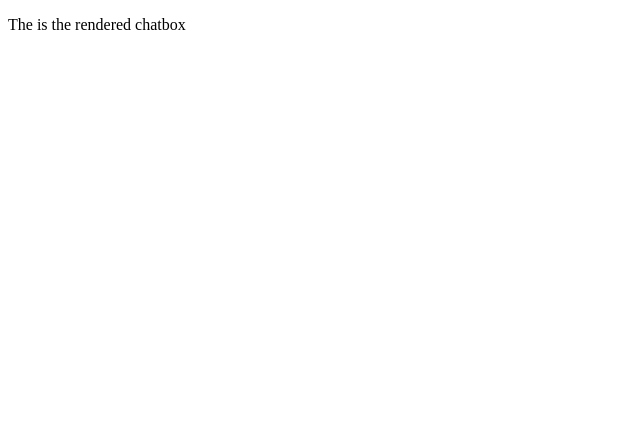
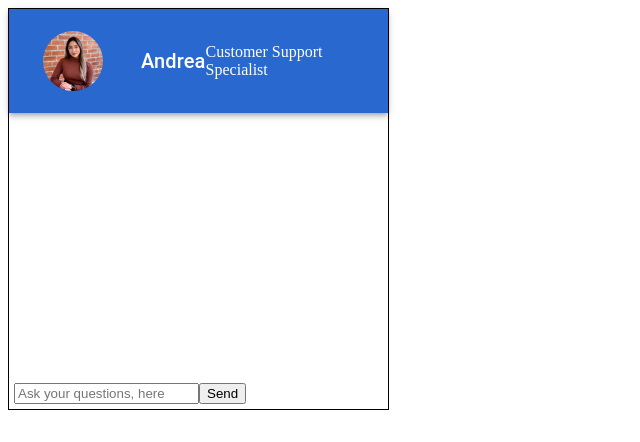
Before and after one commit to seancarnahan/TMChatbotHachathon, a React (Create React App) app: page / in a window 1280 px wide. Both pictures are taken after a click on the button "OPEN". Shown: the top 442 px of the page, without its empty margins (0-640 px from the left). Built offline with nearby package versions, Linux system fonts and the light colour scheme.

Commit message:
added message box

```diff
--- a/package.json
+++ b/package.json
@@ -3,7 +3,10 @@
   "version": "0.1.0",
   "private": true,
   "dependencies": {
+    "@material-ui/core": "^4.1.3",
+    "@material-ui/icons": "^4.2.1",
     "axios": "^0.19.0",
+    "bootstrap": "^4.3.1",
     "material-ui": "^0.20.2",
     "react": "^16.8.6",
     "react-bootstrap": "^1.0.0-beta.9",
--- a/src/App.css
+++ b/src/App.css
@@ -0,0 +1,36 @@
+.ChatBoxWrapper {
+  margin: 0;
+  padding: 0;
+  width: 30%;
+  height:25em;
+  position: relative;
+  border: solid;
+  border-width: 1px;
+}
+
+.header {
+  padding: 0;
+  margin: 0;
+}
+
+.message-box {
+  position: absolute;
+  bottom: 0;
+}
+
+.mb-3 {
+  padding: 0;
+  margin: 0;
+  padding-bottom: 5px;
+  padding-left: 5px;
+  display: flex;
+  flex-direction: row;
+}
+
+.input-box-bottom {
+  width: 50;
+}
+
+.MuiToolbar-regular {
+  background-color: #2969cf;
+}
--- a/src/UI/js/components/chatBoxWrapper.js
+++ b/src/UI/js/components/chatBoxWrapper.js
@@ -1,9 +1,12 @@
 import React from 'react';
+import Header from './header.js';
+import MessageBox from './messageBox'
 
 function ChatBoxWrapper() {
   return (
     <div className="ChatBoxWrapper">
-      <p>The is the rendered chatbox </p>
+      <Header/>
+      <MessageBox/>
     </div>
   );
 }
--- a/src/UI/js/components/header.js
+++ b/src/UI/js/components/header.js
@@ -1,8 +1,53 @@
 import React from 'react';
+import { makeStyles } from '@material-ui/core/styles';
+import AppBar from '@material-ui/core/AppBar';
+import Toolbar from '@material-ui/core/Toolbar';
+import Typography from '@material-ui/core/Typography';
+import Button from '@material-ui/core/Button';
+import IconButton from '@material-ui/core/IconButton';
+import MenuIcon from '@material-ui/icons/Menu';
+import Avatar from '@material-ui/core/Avatar';
+import Grid from '@material-ui/core/Grid';
+
+
+const useStyles = makeStyles(theme => ({
+  root: {
+    flexGrow: 1,
+  },
+  menuButton: {
+    marginRight: theme.spacing(2),
+  },
+  title: {
+    flexGrow: 1,
+  },
+  bigAvatar: {
+    margin: 10,
+    width: 60,
+    height: 60,
+  },
+}));
 
 function Header() {
+  const classes = useStyles();
+
   return (
     <div className="Header">
+      <AppBar position="static">
+        <Toolbar>
+          <IconButton edge="start" className={classes.menuButton} color="inherit" aria-label="Menu">
+            <Grid container justify="center" alignItems="center">
+              <Avatar alt="Remy Sharp" src="avatar.jpg" className={classes.bigAvatar} />
+            </Grid>
+          </IconButton>
+          <Typography variant="h6" className={classes.title}>
+            Andrea
+          </Typography>
+          <br/>
+          <p>
+            Customer Support Specialist
+          </p>
+        </Toolbar>
+      </AppBar>
     </div>
   );
 }
--- a/src/UI/js/components/messageBox.js
+++ b/src/UI/js/components/messageBox.js
@@ -1,10 +1,30 @@
-import React from 'react';
+import React, {Component} from 'react';
+import {InputGroup, Button, FormControl} from 'react-bootstrap';
 
-function MessageBox() {
-  return (
-    <div className="MessageBox">
-    </div>
-  );
+
+class MessageBox extends Component {
+  constructor(props) {
+    super(props);
+  }
+
+  render(){
+    return(
+      <div className="message-box">
+        <InputGroup className="mb-3">
+          <FormControl
+            placeholder="Ask your questions, here"
+            aria-label="Recipient's username"
+            aria-describedby="basic-addon2"
+            className="input-box-bottom"
+          />
+          <InputGroup.Append>
+            <Button variant="outline-secondary">Send</Button>
+          </InputGroup.Append>
+        </InputGroup>
+      </div>
+
+    );
+  }
 }
 
 export default MessageBox;
```
Also changed, not shown: public/avatar.jpg (added), 1 other file (tests, documents, lock files or other folders).
